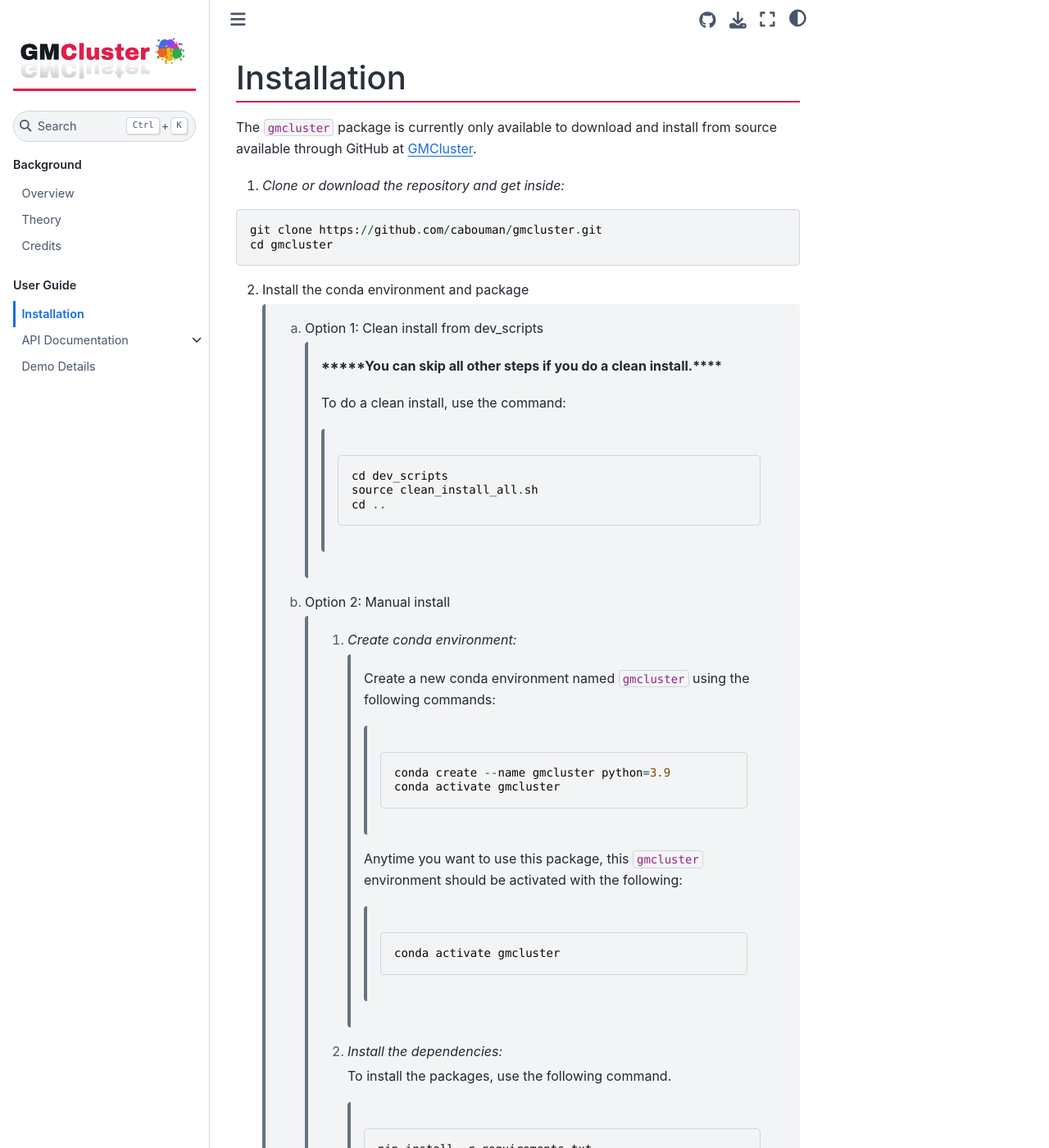
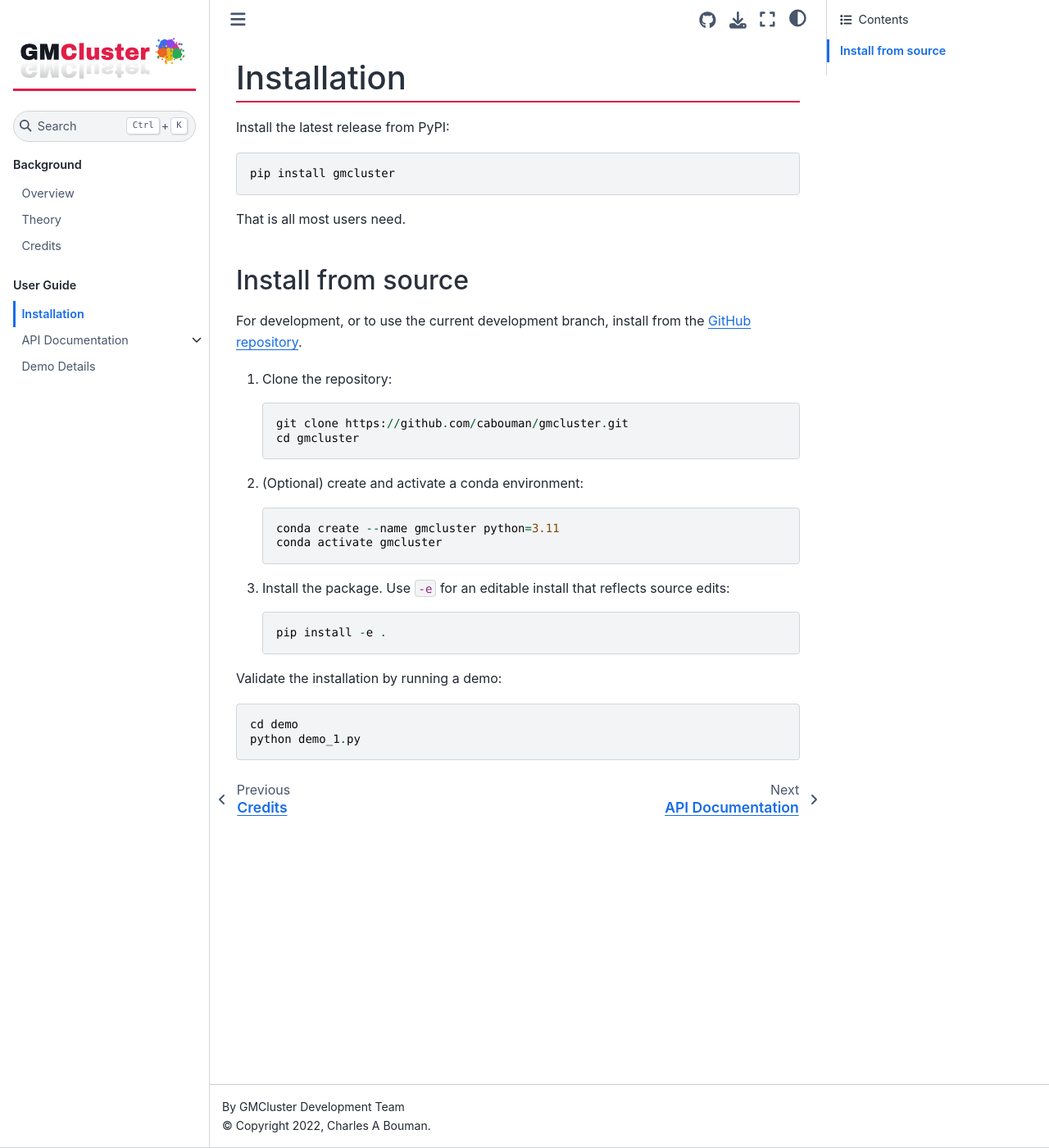
Before and after one commit to cabouman/gmcluster, a Sphinx documentation site: the page built from docs/source/install.rst, in a window 1280 px wide and 1400 px high. Shown: the whole window at 82% size. Built offline with Sphinx 7.4.7 and the Sphinx Book theme 1.1.4, drawn with Linux system fonts in a browser that asks for light colours; pages that are not in the unit, such as notebooks, are missing from menus; some of the changed text lies outside the part shown.

Commit message:
Document installation from PyPI
Lead the README and the installation page with `pip install gmcluster`, and
keep a short from-source path (editable install) for development.

Co-Authored-By: Claude Opus 4.8 <noreply@anthropic.com>
Claude-Session: https://claude.ai/code/session_01V68g4ip5sveWJBSwT3UHxk

```diff
--- a/docs/source/install.rst
+++ b/docs/source/install.rst
@@ -2,73 +2,34 @@
 Installation
 ============
 
-The ``gmcluster`` package is currently only available to download and install from source available through GitHub at `GMCluster <https://github.com/cabouman/gmcluster>`_.
+Install the latest release from PyPI::
 
+    pip install gmcluster
 
-1. *Clone or download the repository and get inside:*
+That is all most users need.
 
-.. code-block::
+Install from source
+--------------------
 
-	git clone https://github.com/cabouman/gmcluster.git
-	cd gmcluster
+For development, or to use the current development branch, install from the
+`GitHub repository <https://github.com/cabouman/gmcluster>`_.
 
-2. Install the conda environment and package
+1. Clone the repository::
 
-    a. Option 1: Clean install from dev_scripts
+       git clone https://github.com/cabouman/gmcluster.git
+       cd gmcluster
 
-        *******You can skip all other steps if you do a clean install.******
+2. (Optional) create and activate a conda environment::
 
-        To do a clean install, use the command:
+       conda create --name gmcluster python=3.11
+       conda activate gmcluster
 
-		.. code-block::
+3. Install the package.  Use ``-e`` for an editable install that reflects
+   source edits::
 
-			cd dev_scripts
-			source clean_install_all.sh
-			cd ..
+       pip install -e .
 
-    b. Option 2: Manual install
+Validate the installation by running a demo::
 
-        1. *Create conda environment:*
-
-            Create a new conda environment named ``gmcluster`` using the following commands:
-
-			.. code-block::
-
-				conda create --name gmcluster python=3.9
-				conda activate gmcluster
-
-            Anytime you want to use this package, this ``gmcluster`` environment should be activated with the following:
-
-			.. code-block::
-
-				conda activate gmcluster
-
-	2. *Install the dependencies:*
-
-	   To install the packages, use the following command.
-
-			.. code-block::
-
-	                	pip install -r requirements.txt
-
-        3. *Install gmcluster package:*
-
-            Use the following command to install the package.
-
-			.. code-block::
-
-	                	pip install .
-
-            To allow editing of the package source while using the package, use
-
-			.. code-block::
-
-				pip install -e .
-
-
-3. *Validate the installation by running a demo script:*
-
-.. code-block::
-
-	cd demo
-	python demo_1.py
+    cd demo
+    python demo_1.py
```
Also changed, not shown: README.rst (+28 -95 lines).
